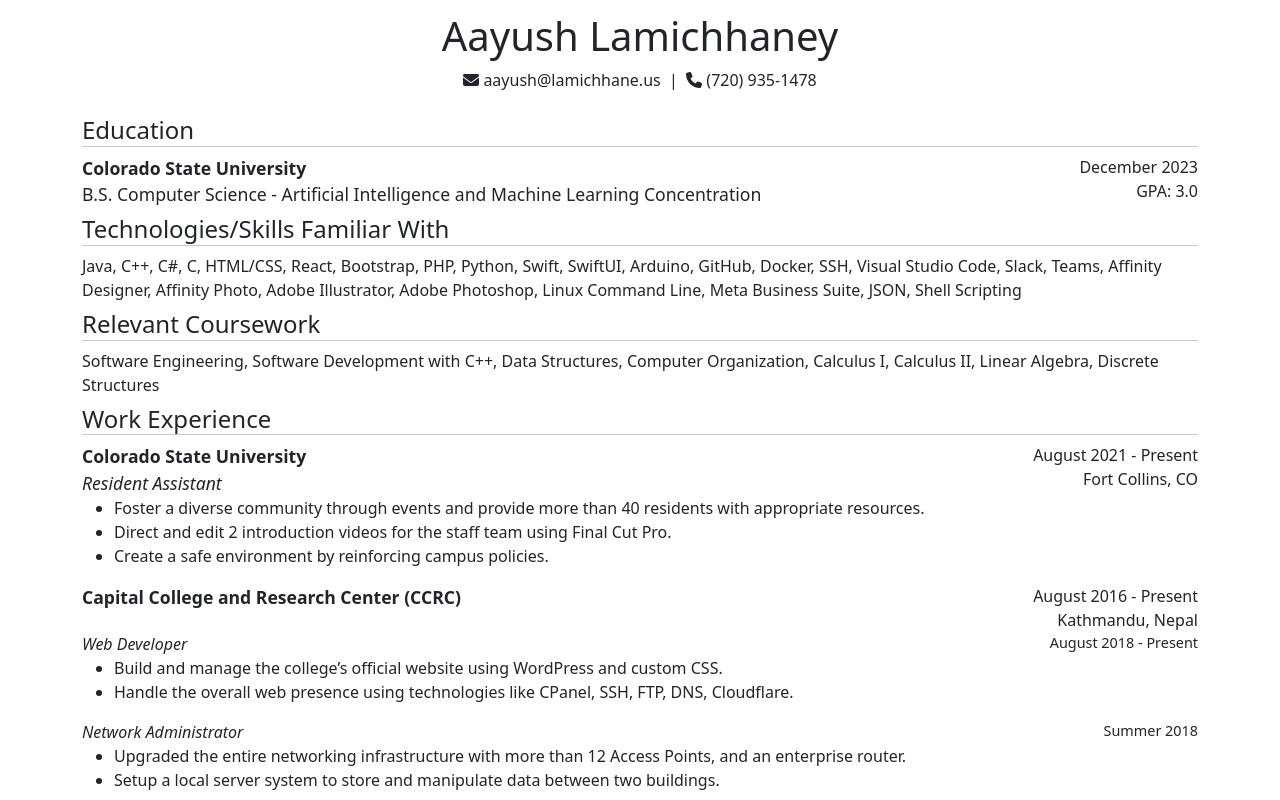
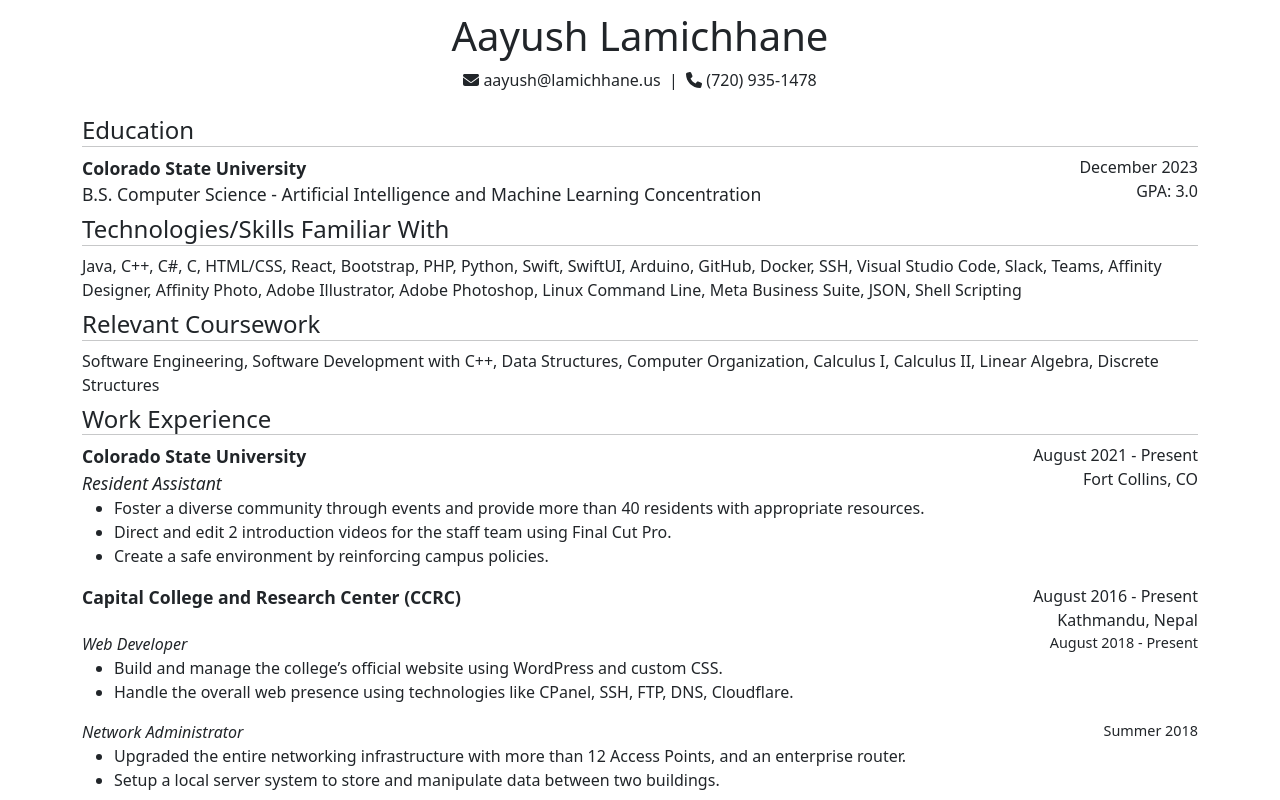
Before and after one commit to AyeCL/resume, a React (Create React App) app: page / in a window 1280 px wide. Shown: the top 800 px of the page. Built offline with nearby package versions, Linux system fonts and the light colour scheme.

Commit message:
remove favicon

```diff
--- a/public/index.html
+++ b/public/index.html
@@ -2,7 +2,7 @@
 <html lang="en">
   <head>
     <meta charset="utf-8" />
-    <link rel="icon" href="%PUBLIC_URL%/favicon.ico" />
+    <!-- <link rel="icon" href="%PUBLIC_URL%/favicon.ico" /> -->
     <meta name="viewport" content="width=device-width, initial-scale=1" />
     <meta name="theme-color" content="#000000" />
     <meta
--- a/src/App.js
+++ b/src/App.js
@@ -24,7 +24,7 @@
   return (
     <div className='container text-center topic' style={{ paddingTop: '1vh', paddingBottom: '2vh' }}>
       <h1>
-        Aayush Lamichhaney
+        Aayush Lamichhane
       </h1>
       <div>
         <FontAwesomeIcon icon={faEnvelope} /> aayush@lamichhane.us &nbsp;|&nbsp; <FontAwesomeIcon icon={faPhone} /> (720) 935-1478
```
